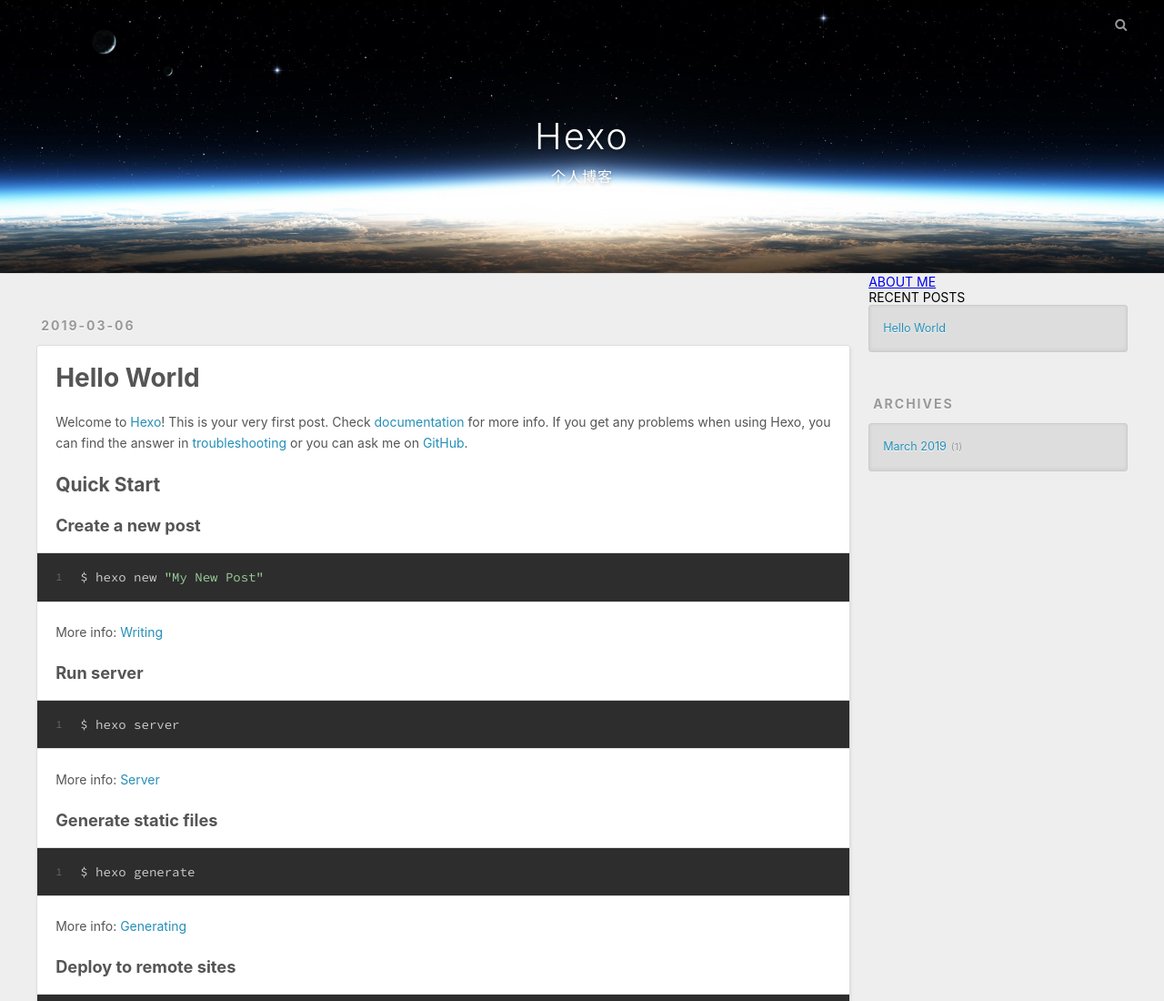
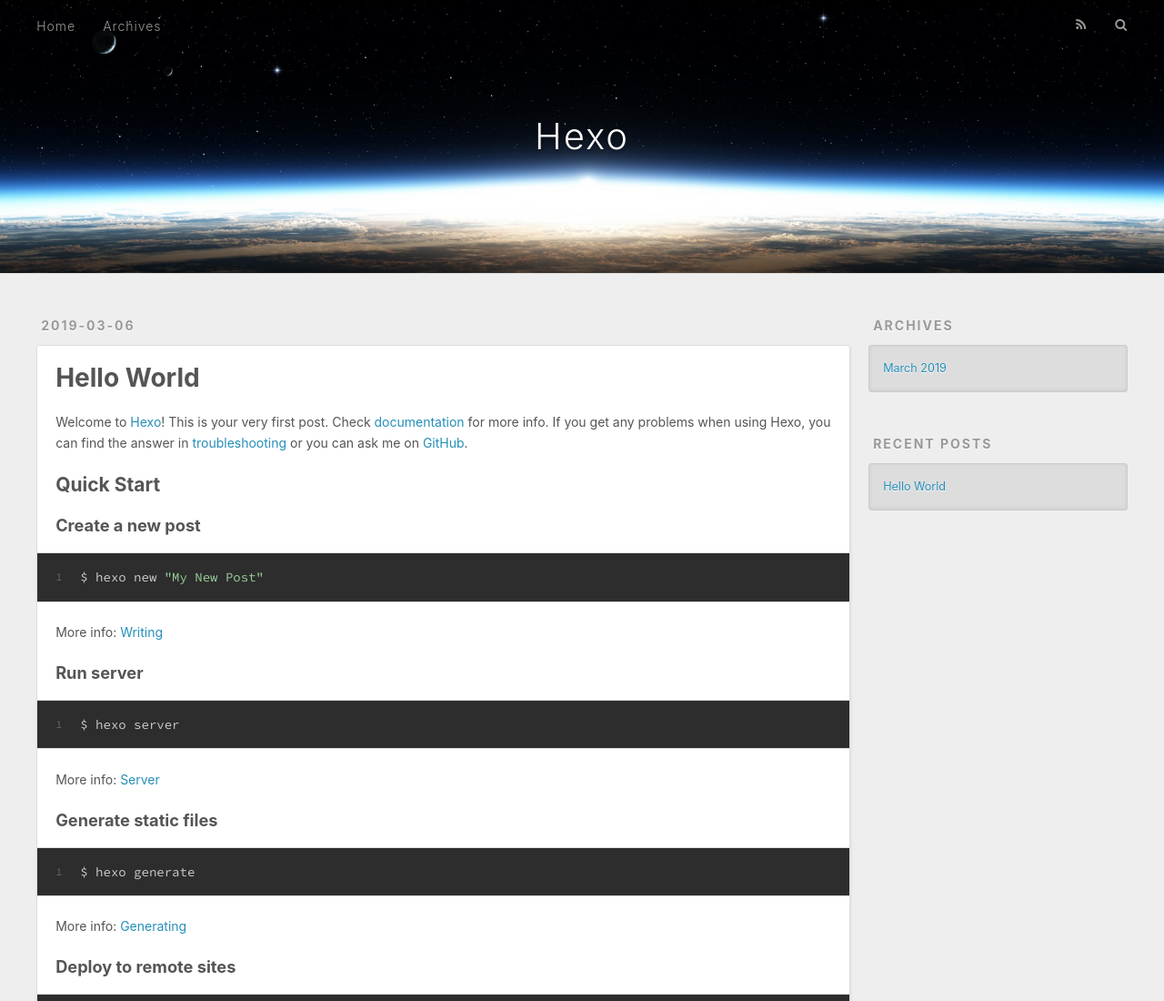
Before and after one commit to whz123/whz123.github.io, a plain HTML site: page index.html in a window 1280 px wide. Shown: the top 1100 px of the page at 91% size. Drawn offline with nearby package versions, Linux system fonts and the light colour scheme.

Commit message:
Site updated: 2019-03-07 08:39:41

```diff
--- a/index.html
+++ b/index.html
@@ -2,6 +2,8 @@
 <html>
 <head><meta name="generator" content="Hexo 3.8.0">
   <meta charset="utf-8">
+
+
 
   <title>Hexo</title>
   <meta name="viewport" content="width=device-width, initial-scale=1, maximum-scale=1">
@@ -13,13 +15,15 @@
 <meta name="twitter:card" content="summary">
 <meta name="twitter:title" content="Hexo">
 
+    <link rel="alternate" href="/atom.xml" title="Hexo" type="application/atom+xml">
+
+
+    <link rel="icon" href="/favicon.png">
 
 
     <link href="//fonts.googleapis.com/css?family=Source+Code+Pro" rel="stylesheet" type="text/css">
 
   <link rel="stylesheet" href="/css/style.css">
-
-
 </head>
 </html>
 <body>
@@ -33,17 +37,19 @@
         <a href="/" id="logo">Hexo</a>
       </h1>
 
-        <h2 id="subtitle-wrap">
-          <a href="/" id="subtitle">个人博客</a>
-        </h2>
-
     </div>
     <div id="header-inner" class="inner">
       <nav id="main-nav">
         <a id="main-nav-toggle" class="nav-icon"></a>
 
+          <a class="main-nav-link" href="/">Home</a>
+
+          <a class="main-nav-link" href="/archives">Archives</a>
+
       </nav>
       <nav id="sub-nav">
+
+          <a id="nav-rss-link" class="nav-icon" href="/atom.xml" title="RSS Feed"></a>
 
         <a id="nav-search-btn" class="nav-icon" title="Search"></a>
       </nav>
@@ -102,24 +108,10 @@
 
 
 
+
 </section>
 
           <aside id="sidebar">
-
-    <!-- Featured Tags -->
-
-
-    <!-- Short About -->
-<section class="visible-md visible-lg">
-    <h5><a href="/about/">ABOUT ME</a></h5>
-    <div class="short-about">
-
-
-
-
-
-        <!-- SNS Link -->
-        <ul class="list-inline">
 
 
 
@@ -130,15 +122,18 @@
 
 
 
-
-
-        </ul>
+  <div class="widget-wrap">
+    <h3 class="widget-title">Archives</h3>
+    <div class="widget">
+      <ul class="archive-list"><li class="archive-list-item"><a class="archive-list-link" href="/archives/2019/03/">March 2019</a></li></ul>
     </div>
-</section>
+  </div>
 
 
 
-  <h5>RECENT POSTS
+
+  <div class="widget-wrap">
+    <h3 class="widget-title">Recent Posts</h3>
     <div class="widget">
       <ul>
 
@@ -148,19 +143,7 @@
 
       </ul>
     </div>
-</h5>
-
-    <!-- Friends Blog -->
-
-
-
-  <div class="widget-wrap">
-    <h3 class="widget-title">Archives</h3>
-    <div class="widget">
-      <ul class="archive-list"><li class="archive-list-item"><a class="archive-list-link" href="/archives/2019/03/">March 2019</a><span class="archive-list-count">1</span></li></ul>
   </div>
-  </div>
-
 
 
 </aside>
@@ -178,14 +161,23 @@
     </div>
     <nav id="mobile-nav">
 
+    <a href="/" class="mobile-nav-link">Home</a>
+
+    <a href="/archives" class="mobile-nav-link">Archives</a>
+
 </nav>
 
 
 <script src="//ajax.googleapis.com/ajax/libs/jquery/2.0.3/jquery.min.js"></script>
 
 
+  <link rel="stylesheet" href="/fancybox/jquery.fancybox.css">
+  <script src="/fancybox/jquery.fancybox.pack.js"></script>
+
 
 <script src="/js/script.js"></script>
+
+
 
   </div>
 </body>
```
Also changed, not shown: 2019/03/06/hello-world/index.html (+29 -38 lines), archives/2019/03/index.html (+30 -38 lines), archives/2019/index.html (+30 -38 lines), archives/index.html (+30 -38 lines). Lines whose indentation alone changed are shown as unchanged.
